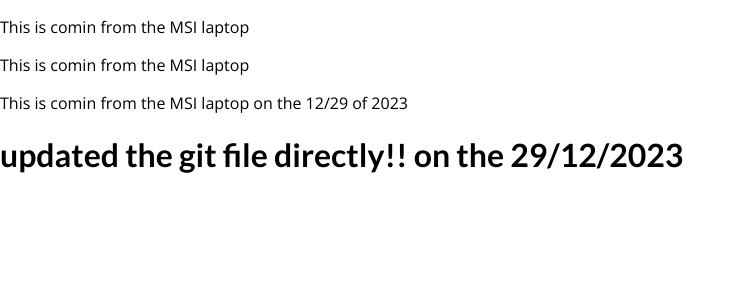
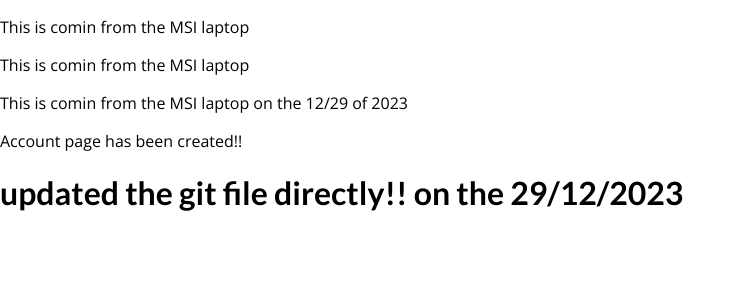
Before and after one commit to suraphel/testingkranken, a React (Create React App) app: page / in a window 1280 px wide. Shown: the top 300 px of the page, without its empty margins (0-746 px from the left). Built offline with nearby package versions, Linux system fonts and the light colour scheme.

Commit message:
Add account

```diff
--- a/src/App.js
+++ b/src/App.js
@@ -6,6 +6,7 @@ import "./App.css";
 // import EmployeeList from "./pages/EmployeeList";
 // import Layout from "./components/Layout/Layout";
 // import UserInput from "./components/UserInput";
+import { Account } from "./components/Account/Account";
 
 function App() {
   return (
@@ -13,6 +14,7 @@ function App() {
       <p> This is comin from the MSI laptop</p>
       <p> This is comin from the MSI laptop</p>
       <p> This is comin from the MSI laptop on the 12/29 of 2023</p>
+      <Account />
       <h1> updated the git file directly!! on the 29/12/2023 </h1>
       {/* <Switch>
         <Layout>
--- /dev/null
+++ b/src/components/Account/Account.js
@@ -0,0 +1,7 @@
+export const Account = () => {
+  return (
+    <>
+      <p> Account page has been created!! </p>
+    </>
+  );
+};
```
